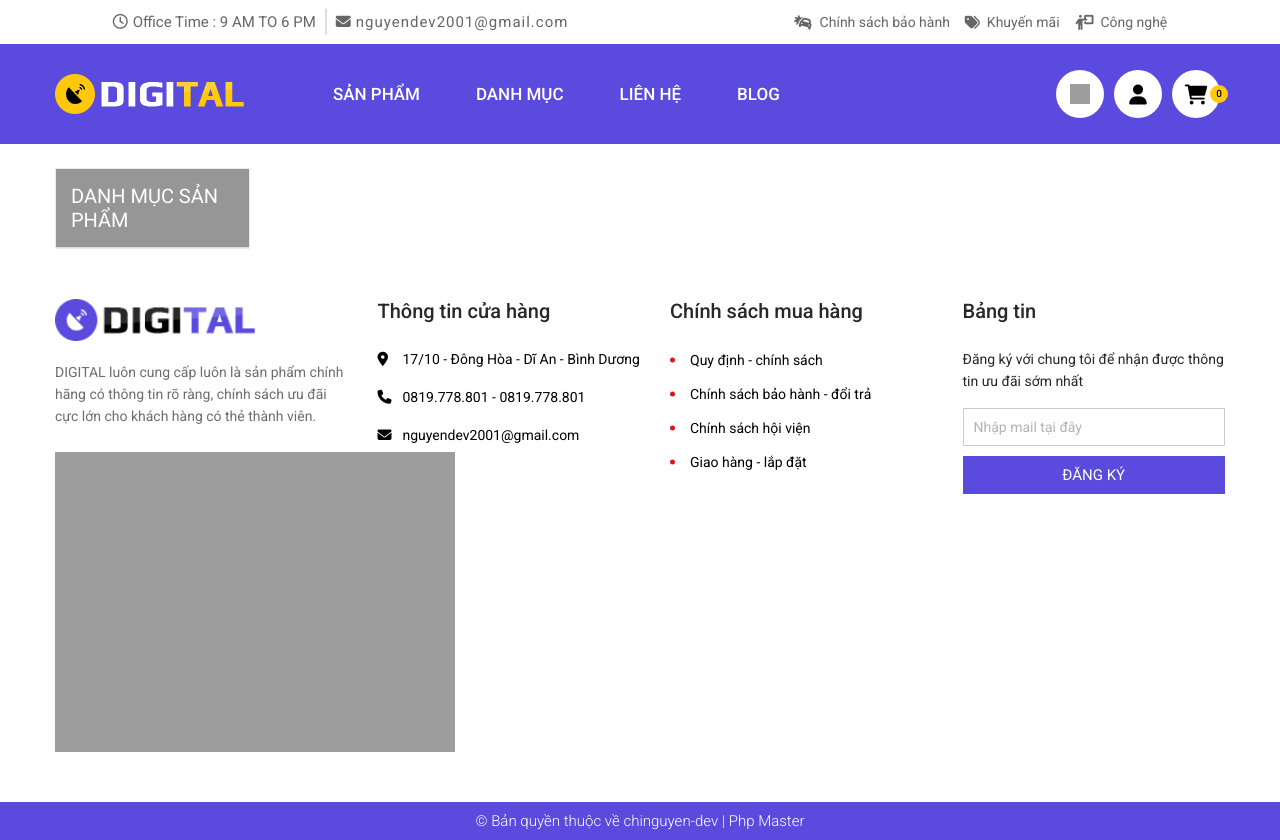
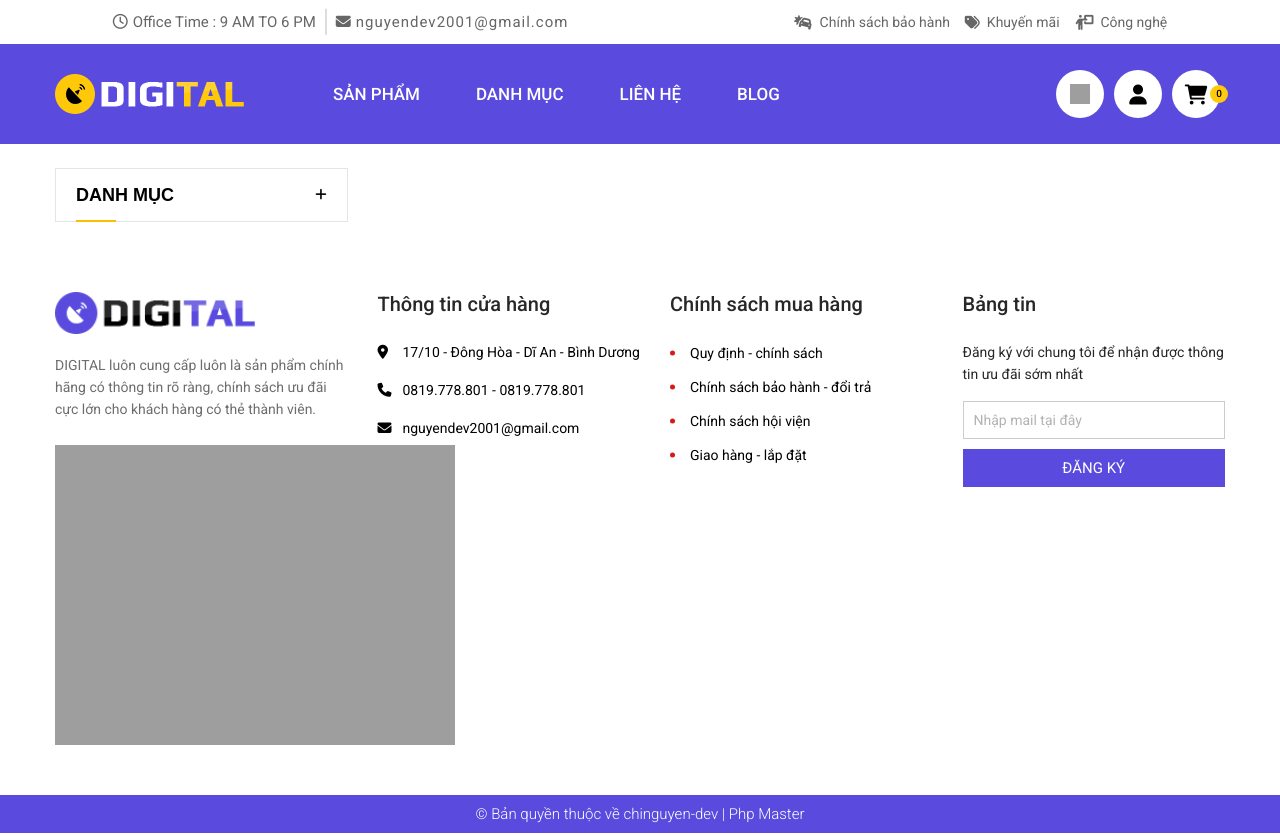
Before and after one commit to ChiNguyen-dev/Digital, a PHP site: page /Digital/danh-muc in a window 1280 px wide. Run offline with PHP 8.4, Linux system fonts and the light colour scheme; data that the repository does not hold is empty; some libraries are stand-ins or nearby versions.

Commit message:
update sidebar

```diff
--- a/admin/public/js/main.js
+++ b/admin/public/js/main.js
@@ -21,7 +21,6 @@ $(document).ready(function () {
         if (!$(this).parent('li').hasClass('active')) {
             $("#sidebar-menu").find(".dashboard-title").removeClass("active-color");
             $("#sidebar-menu").find(".dashboard-icon").removeClass("active-color");
-
             $('#sidebar-menu > .nav-item').find(".active-color").removeClass("active-color");
             $('.sub-menu').slideUp();
             $(this).parent('li').find('.sub-menu').slideDown();
--- a/layout/sidebar-category.php
+++ b/layout/sidebar-category.php
@@ -7,4 +7,15 @@
             <?php echo menu(findAll("categories"), 0, "list-item") ?>
         </div>
     </div>
+    <div class="sidebar-category__filter">
+        <div class="row">
+           <div class="col-md-12">
+               <div class="filter__price">
+                   <div class="filter__price-title">
+                       <h5>price</h5>
+                   </div>
+               </div>
+           </div>
+        </div>
+    </div>
 </div>
--- a/modules/products/views/indexView.php
+++ b/modules/products/views/indexView.php
@@ -1,15 +1,32 @@
 <?php get_header(); ?>
 <div class="container pt-4 pl-0 pr-0">
     <div class="row">
-        <div class="col-md-2 pl-0 pr-0"">
-            <?php get_sidebar("category"); ?>
+        <div class="col-md-3 pl-0 pr-0">
+            <div class="sidebar-category">
+                <div class="row">
+                    <div class="col-md-12">
+                        <div class="sidebar-category__filter">
+                            <div class="filter__price filter">
+                                <div class="filter__price-title">
+                                    <h5 class="has-toggle ">Danh mục</h5>
+                                </div>
+                                <ul class="sub-menu-sidebar">
+                                    <li><a href=""></a>Laptop</li>
+                                    <li><a href=""></a>Điện thoại</li>
+                                    <li><a href=""></a>Thiết bị âm thanh</li>
+                                </ul>
+                            </div>
+                        </div>
+                    </div>
+                </div>
+            </div>
         </div>
-        <div class="col-md-10 pl-0">
+        <div class="col-md-9 pl-0 pr-0">
             <div class="list-product-wp mt-0">
                 <div class="row mr-0 ml-0">
                     <?php if ($products != null) { ?>
                         <?php foreach ($products as $key => $product) { ?>
-                            <div class="col-md-3 mb-4 ">
+                            <div class="col-md-4 mb-4 pr-0 ">
                                 <div class="cart">
                                     <div class="cart__image">
                                         <a href="san-pham/<?php echo $product["slug"] ?>-<?php echo $product["product_id"] ?>.html">
--- a/public/css/import/home.css
+++ b/public/css/import/home.css
@@ -12,6 +12,74 @@
 .sidebar {
     width: 23%;
 }
+
+.sidebar-category .sidebar-category__filter .filter__price {
+    border: 1px solid #e5e5e5;
+    padding: 0 20px;
+    margin-bottom: 20px;
+}
+
+.sidebar-category .sidebar-category__filter .filter__price .filter__price-title h5 {
+    position: relative;
+    text-transform: uppercase;
+    margin: 0;
+    padding: 10px 25px 10px 0px;
+    font-size: 18px;
+    line-height: 32px;
+    font-family: Oswald, sans-serif;
+    color: #000;
+    font-weight: 600;
+}
+
+.sidebar-category .sidebar-category__filter .filter__price .filter__price-title h5.has-toggle:before {
+    position: absolute;
+    content: "";
+    left: 0;
+    right: auto;
+    background: #fdbe00;
+    width: 40px;
+    height: 2px;
+    bottom: -1px;
+}
+
+.sidebar-category .sidebar-category__filter .filter__price .filter__price-title h5.has-toggle:after {
+    display: block;
+    position: absolute;
+    content: "\f067";
+    font-family: "FontAwesome";
+    right: 0;
+    top: 50%;
+    transform: translateY(-50%);
+    font-size: 13px;
+    font-weight: normal;
+}
+
+.sidebar-category .sidebar-category__filter .filter__price .filter__price-title h5.has-toggle.active:after {
+    content: "\f068";
+}
+
+
+.sidebar-category .sidebar-category__filter .filter__price .sub-menu-sidebar {
+    padding: 15px 0 20px;
+}
+
+.sidebar-category .sidebar-category__filter .filter .sub-menu-sidebar {
+    display: none;
+}
+
+.sidebar-category .sidebar-category__filter .filter__price ul {
+    margin-bottom: 0;
+    list-style: none;
+}
+
+.sidebar-category .sidebar-category__filter .filter__price ul li {
+    margin: 0 0 14px;
+}
+
+.sidebar-category .sidebar-category__filter .filter__price ul li:last-child {
+    margin: 0;
+}
+
 
 #slider-wp .item img {
     width: 100% !important
@@ -476,12 +544,12 @@
 }
 
 #main-content-wp #pagination ul li {
-    color: #5a4bde;
+    color: #333333;
     list-style: none;
     line-height: 45px;
     text-align: center;
     font-size: 16px;
-    font-weight: 500;
+    font-weight: 600;
     cursor: pointer;
     transition: all 0.4s ease;
 }
@@ -515,7 +583,7 @@
 #main-content-wp #pagination ul li.active,
 #main-content-wp #pagination ul li.numb:hover,
 #main-content-wp #pagination ul li.btn:hover {
-    background-color: #5a4bde;
+    background-color: #333333;
     color: white;
     transition: all 0.4s ease;
 }
--- a/public/js/main.js
+++ b/public/js/main.js
@@ -41,11 +41,31 @@ $(document).ready(function () {
     feature_product.owlCarousel({
         items: 4,
         loop: true,
-        margin: 10,nav:true,
+        margin: 10, nav: true,
         autoplay: true,
         autoplayTimeout: 4000
     });
 
+    // sidebar menu
+    const sideBar_menu = $(".sidebar-category__filter > .filter__price > .filter__price-title>h5.has-toggle");
+    sideBar_menu.on("click", function () {
+        if (!$(this).hasClass("active")) {
+            $(this).addClass('active');
+        }else {
+            $(this).removeClass('active');
+        }
+        if (!$(this).parent(".filter__price-title").parent(".filter").hasClass("active")) {
+            $(".sub-menu-sidebar").slideUp();
+            $(this).parent(".filter__price-title").parent(".filter__price").find(".sub-menu-sidebar").slideDown();
+            $(".sidebar-category__filter > .filter").removeClass('active');
+            $(this).parent(".filter__price-title").parent(".filter").addClass('active');
+            return false;
+        } else {
+            $('.sub-menu-sidebar').slideUp();
+            $(".sidebar-category__filter > .filter").removeClass('active');
+            return false;
+        }
+    });
 //  SAME CATEGORY
 //     let same_category = $('#same-category-wp .list-item');
 //     same_category.owlCarousel({
```
